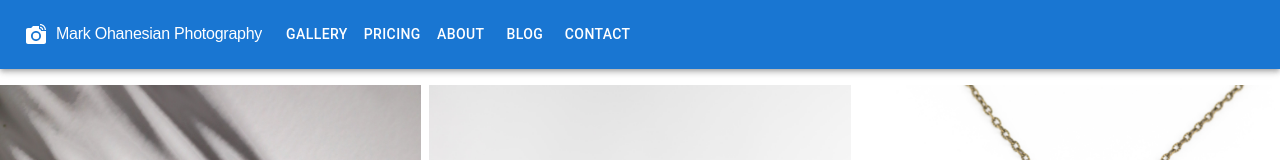
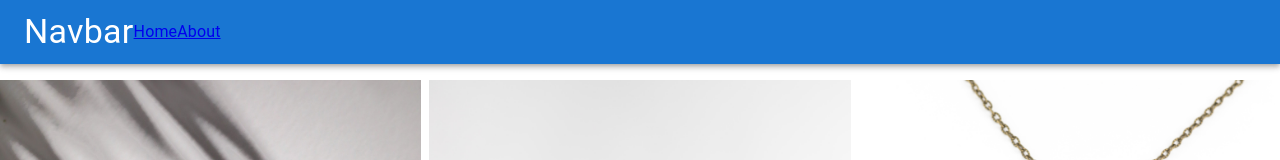
Before and after one commit to markohanesian/mso-photo, a React (Create React App) app: page / in a window 1280 px wide. Shown: the top 160 px of the page. Built offline with nearby package versions, Linux system fonts and the light colour scheme.

Commit message:
Initial functioning navbar

```diff
--- a/src/components/nav/NavBar.tsx
+++ b/src/components/nav/NavBar.tsx
@@ -1,122 +1,41 @@
-import * as React from 'react';
+import React from "react";
 import AppBar from '@mui/material/AppBar';
-import Box from '@mui/material/Box';
+import Typography from '@mui/material/Typography';
+import CssBaseline from '@mui/material/CssBaseline';
 import Toolbar from '@mui/material/Toolbar';
-import IconButton from '@mui/material/IconButton';
-import Typography from '@mui/material/Typography';
-import Menu from '@mui/material/Menu';
-import MenuIcon from '@mui/icons-material/Menu';
-import Container from '@mui/material/Container';
-import Button from '@mui/material/Button';
-import MenuItem from '@mui/material/MenuItem';
-import LinkedCameraIcon from '@mui/icons-material/LinkedCamera';
 
-const pages = ['Gallery', 'Pricing', 'About', 'Blog', 'Contact'];
+import { Link } from "react-router-dom";
 
-function ResponsiveAppBar() {
-  const [anchorElNav, setAnchorElNav] = React.useState<null | HTMLElement>(null);
 
-  const handleOpenNavMenu = (event: React.MouseEvent<HTMLElement>) => {
-    setAnchorElNav(event.currentTarget);
-  };
 
-  const handleCloseNavMenu = () => {
-    setAnchorElNav(null);
-  };
+function Navbar() {
+
 
   return (
     <AppBar position="static">
-      <Container maxWidth="xl">
-        <Toolbar disableGutters>
-          <LinkedCameraIcon sx={{ display: { xs: 'none', md: 'flex' }, mr: 1 }} />
-          {/* mso photo "icon" */}
-          <Typography
-            variant="h1"
-            noWrap
-            component="a"
-            href="/"
-            sx={{
-              mr: 2,
-              fontSize: '1rem',
-              display: { xs: 'none', md: 'flex' },
-              fontFamily: 'sans-serif',
-              fontWeight: 100,
-              color: 'inherit',
-              textDecoration: 'none',
-            }}
-          >
-            Mark Ohanesian Photography
-          </Typography>
+      <CssBaseline />
+      <Toolbar>
+        <Typography variant="h4" >
+          Navbar
 
-          <Box sx={{ flexGrow: 1, display: { xs: 'flex', md: 'none' } }}>
-            <IconButton
-              size="large"
-              aria-label="account of current user"
-              aria-controls="menu-appbar"
-              aria-haspopup="true"
-              onClick={handleOpenNavMenu}
-              color="inherit"
-            >
-              <MenuIcon />
-            </IconButton>
-            <Menu
-              id="menu-appbar"
-              anchorEl={anchorElNav}
-              anchorOrigin={{
-                vertical: 'bottom',
-                horizontal: 'left',
-              }}
-              keepMounted
-              transformOrigin={{
-                vertical: 'top',
-                horizontal: 'left',
-              }}
-              open={Boolean(anchorElNav)}
-              onClose={handleCloseNavMenu}
-              sx={{
-                display: { xs: 'block', md: 'none' },
-              }}
-            >
-              {pages.map((page) => (
-                <MenuItem key={page} onClick={handleCloseNavMenu}>
-                  <Typography textAlign="center">{page}</Typography>
-                </MenuItem>
-              ))}
-            </Menu>
-          </Box>
-          <LinkedCameraIcon sx={{ display: { xs: 'flex', md: 'none' }, mr: 1 }} />
-          <Typography
-            variant="h5"
-            noWrap
-            component="a"
-            href=""
-            sx={{
-              mr: 2,
-              display: { xs: 'flex', md: 'none' },
-              flexGrow: 1,
-              fontFamily: 'monospace',
-              fontWeight: 400,
-              letterSpacing: '.3rem',
-              color: 'inherit',
-              textDecoration: 'none',
-            }}
-          >
-            Mark Ohanesian Photography
-          </Typography>
-          <Box sx={{ flexGrow: 1, display: { xs: 'none', md: 'flex' } }}>
-            {pages.map((page) => (
-              <Button
-                key={page}
-                onClick={handleCloseNavMenu}
-                sx={{ my: 2, color: 'white', display: 'block' }}
-              >
-                {page}
-              </Button>
-            ))}
-          </Box>
-        </Toolbar>
-      </Container>
+        </Typography>
+
+          <div >
+            <Link to="/" >
+              Home
+            </Link>
+            <Link to="/about" >
+              About
+            </Link>
+            {/* <Link to="/contact" className={classes.link}>
+              Contact
+            </Link>
+            <Link to="/faq" className={classes.link}>
+              FAQ
+            </Link> */}
+          </div>
+      </Toolbar>
     </AppBar>
   );
 }
-export default ResponsiveAppBar;
+export default Navbar;
```
